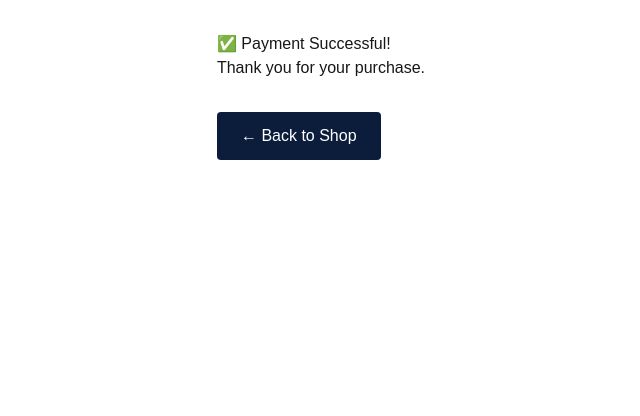
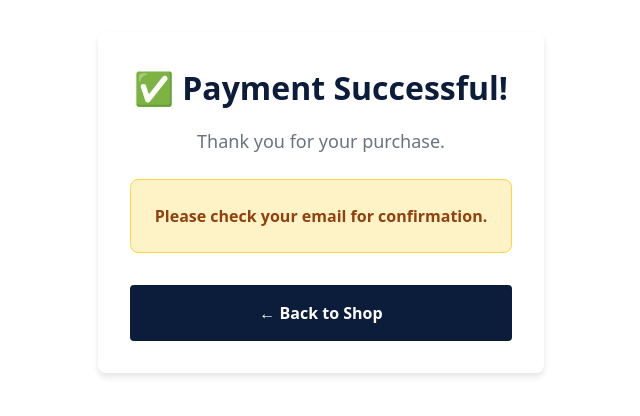
Before and after one commit to AScottCWC/barkerscott-web, a Next.js app: page /success in a window 1280 px wide. Shown: the top 416 px of the page, without its empty margins (319-959 px from the left). Built offline with nearby package versions, Linux system fonts and the light colour scheme.

Commit message:
Add SendGrid email confirmation

```diff
--- /dev/null
+++ b/app/api/send-email/route.ts
@@ -0,0 +1,72 @@
+import { NextRequest, NextResponse } from 'next/server';
+import sgMail from '@sendgrid/mail';
+
+const sendgridApiKey = process.env.SENDGRID_API_KEY;
+
+if (sendgridApiKey) {
+  sgMail.setApiKey(sendgridApiKey);
+}
+
+export async function POST(request: NextRequest) {
+  try {
+    if (!sendgridApiKey) {
+      return NextResponse.json(
+        { error: 'SendGrid API key not configured' },
+        { status: 500 }
+      );
+    }
+
+    const { customerEmail, items, sessionId } = await request.json();
+
+    if (!customerEmail || !items) {
+      return NextResponse.json(
+        { error: 'Missing required fields' },
+        { status: 400 }
+      );
+    }
+
+    // Format items list for email
+    const itemsList = items
+      .map(
+        (item: any) =>
+          `<li><strong>${item.name}</strong> - £${item.price.toFixed(2)}</li>`
+      )
+      .join('');
+
+    const total = items.reduce((sum: number, item: any) => sum + item.price, 0);
+
+    const msg = {
+      to: customerEmail,
+      from: 'noreply@barkerscott.co.uk',
+      subject: 'Your Purchase Confirmation - Barker Scott Ltd',
+      html: `
+        <h2>✅ Payment Successful!</h2>
+        <p>Thank you for your purchase from Barker Scott Ltd.</p>
+
+        <h3>Order Details:</h3>
+        <ul>
+          ${itemsList}
+        </ul>
+
+        <p><strong>Order Total: £${total.toFixed(2)}</strong></p>
+        <p><strong>Transaction ID: ${sessionId}</strong></p>
+
+        <p>Your documents are attached to this email. You can download them directly from here or log in to your account on our website to access them anytime.</p>
+
+        <p>If you have any questions, please don't hesitate to contact us.</p>
+
+        <p>Best regards,<br>Barker Scott Ltd<br>COC Compliance Specialists</p>
+      `,
+    };
+
+    await sgMail.send(msg);
+
+    return NextResponse.json({ success: true });
+  } catch (error: any) {
+    console.error('SendGrid error:', error);
+    return NextResponse.json(
+      { error: 'Failed to send email' },
+      { status: 500 }
+    );
+  }
+}
--- a/app/success/page.tsx
+++ b/app/success/page.tsx
@@ -5,8 +5,8 @@ import { useEffect, useState } from 'react';
 export default function SuccessPage() {
   const searchParams = useSearchParams();
   const sessionId = searchParams.get('session_id');
-  const [items, setItems] = useState([]);
   const [loading, setLoading] = useState(true);
+  const [emailSent, setEmailSent] = useState(false);
 
   useEffect(() => {
     if (!sessionId) {
@@ -14,54 +14,95 @@ export default function SuccessPage() {
       return;
     }
 
-    fetch('/api/session', {
+    const sendEmail = async () => {
+      try {
+        // First get the session data to get customer email and items
+        const sessionResponse = await fetch('/api/session', {
           method: 'POST',
           headers: { 'Content-Type': 'application/json' },
           body: JSON.stringify({ sessionId }),
-    })
-      .then(res => res.json())
-      .then(data => {
-        if (data.metadata?.cartItems) {
-          setItems(JSON.parse(data.metadata.cartItems));
+        });
+
+        if (sessionResponse.ok) {
+          const sessionData = await sessionResponse.json();
+
+          if (sessionData.metadata?.cartItems) {
+            const items = JSON.parse(sessionData.metadata.cartItems);
+            const customerEmail = sessionData.customer_email;
+
+            // Send email with purchase details
+            await fetch('/api/send-email', {
+              method: 'POST',
+              headers: { 'Content-Type': 'application/json' },
+              body: JSON.stringify({
+                customerEmail,
+                items,
+                sessionId,
+              }),
+            });
+
+            setEmailSent(true);
           }
-      })
-      .catch(err => console.error(err))
-      .finally(() => setLoading(false));
+        }
+      } catch (err) {
+        console.error('Error:', err);
+      } finally {
+        setLoading(false);
+      }
+    };
+
+    sendEmail();
   }, [sessionId]);
 
   return (
-    <div style={{ padding: '2rem', maxWidth: '800px', margin: '0 auto' }}>
-      <h1>✅ Payment Successful!</h1>
-      <p>Thank you for your purchase.</p>
+    <div style={{ padding: '2rem', maxWidth: '600px', margin: '0 auto', fontFamily: 'system-ui' }}>
+      <div style={{ backgroundColor: 'white', padding: '2rem', borderRadius: '8px', boxShadow: '0 4px 6px rgba(0,0,0,0.1)', textAlign: 'center' }}>
+        <h1 style={{ fontSize: '2rem', fontWeight: '700', color: '#0B1D3A', marginBottom: '1rem' }}>
+          ✅ Payment Successful!
+        </h1>
 
-      {!loading && items.length > 0 && (
-        <div style={{ backgroundColor: '#f9fafb', padding: '1.5rem', borderRadius: '8px', margin: '2rem 0' }}>
-          <h2>📋 Your Documents</h2>
-          {items.map((item, i) => (
-            <div key={i} style={{ padding: '1rem', backgroundColor: 'white', borderRadius: '4px', marginBottom: '0.5rem', display: 'flex', justifyContent: 'space-between', alignItems: 'center' }}>
-              <div>
-                <p style={{ margin: 0, fontWeight: 'bold' }}>{item.name}</p>
-                <p style={{ margin: 0, fontSize: '0.875rem', color: '#6b7280' }}>£{item.price.toFixed(2)}</p>
+        <p style={{ color: '#6b7280', marginBottom: '1.5rem', fontSize: '1.125rem' }}>
+          Thank you for your purchase.
+        </p>
+
+        {loading ? (
+          <div style={{ color: '#6b7280' }}>
+            <p>Processing your order...</p>
           </div>
-              <button
-                onClick={() => {
-                  const link = document.createElement('a');
-                  link.href = '/downloads/policies/care-home/safeguarding-adults-policy.docx.docx';
-                  link.download = 'document.docx';
-                  link.click();
-                }}
-                style={{ backgroundColor: '#0B1D3A', color: 'white', padding: '0.5rem 1rem', border: 'none', borderRadius: '4px', cursor: 'pointer' }}
-              >
-                📥 Download
-              </button>
+        ) : emailSent ? (
+          <div style={{ backgroundColor: '#ecfdf5', border: '1px solid #86efac', borderRadius: '8px', padding: '1.5rem', marginBottom: '2rem' }}>
+            <p style={{ color: '#059669', fontWeight: '600', marginBottom: '0.5rem', margin: 0 }}>
+              📧 Confirmation Email Sent
+            </p>
+            <p style={{ color: '#6b7280', fontSize: '0.9375rem', margin: '0.5rem 0 0 0' }}>
+              Check your email inbox for your purchase confirmation and documents.
+            </p>
           </div>
-          ))}
+        ) : (
+          <div style={{ backgroundColor: '#fef3c7', border: '1px solid #fcd34d', borderRadius: '8px', padding: '1.5rem', marginBottom: '2rem' }}>
+            <p style={{ color: '#92400e', fontWeight: '600', margin: 0 }}>
+              Please check your email for confirmation.
+            </p>
           </div>
         )}
 
-      <a href="/policies" style={{ display: 'inline-block', marginTop: '2rem', padding: '0.75rem 1.5rem', backgroundColor: '#0B1D3A', color: 'white', textDecoration: 'none', borderRadius: '4px' }}>
+        <button
+          onClick={() => (window.location.href = '/policies')}
+          style={{
+            width: '100%',
+            backgroundColor: '#0B1D3A',
+            color: 'white',
+            padding: '1rem',
+            border: 'none',
+            borderRadius: '4px',
+            cursor: 'pointer',
+            fontWeight: '700',
+            fontSize: '1rem',
+          }}
+        >
           ← Back to Shop
-      </a>
+        </button>
+      </div>
     </div>
   );
 }
--- a/package.json
+++ b/package.json
@@ -9,6 +9,7 @@
     "lint": "eslint"
   },
   "dependencies": {
+    "@sendgrid/mail": "^8.1.6",
     "@stripe/react-stripe-js": "^6.3.0",
     "@stripe/stripe-js": "^9.5.0",
     "next": "^16.2.6",
```
Also changed, not shown: 1 other file (tests, documents, lock files or other folders). Lines whose indentation alone changed are shown as unchanged.
